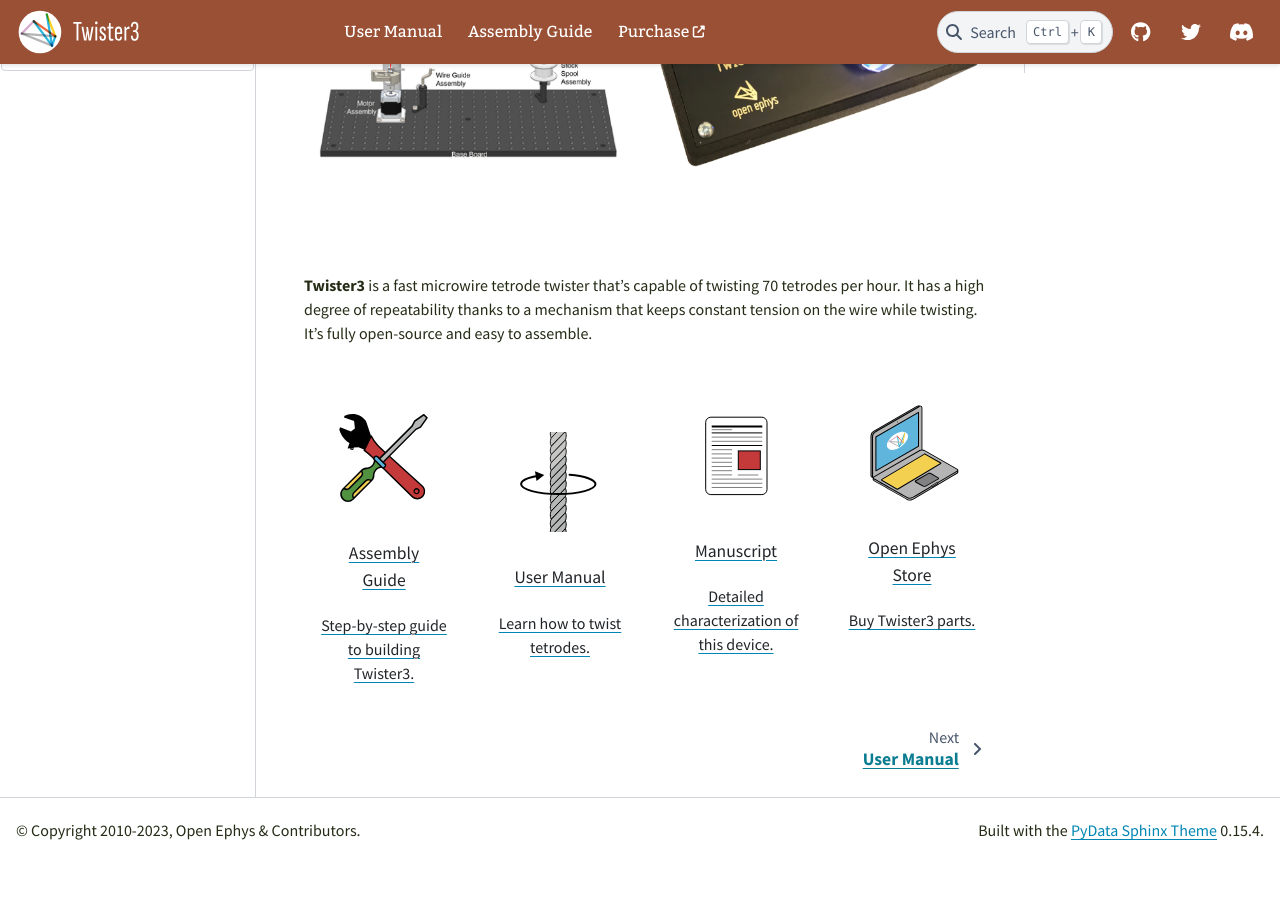
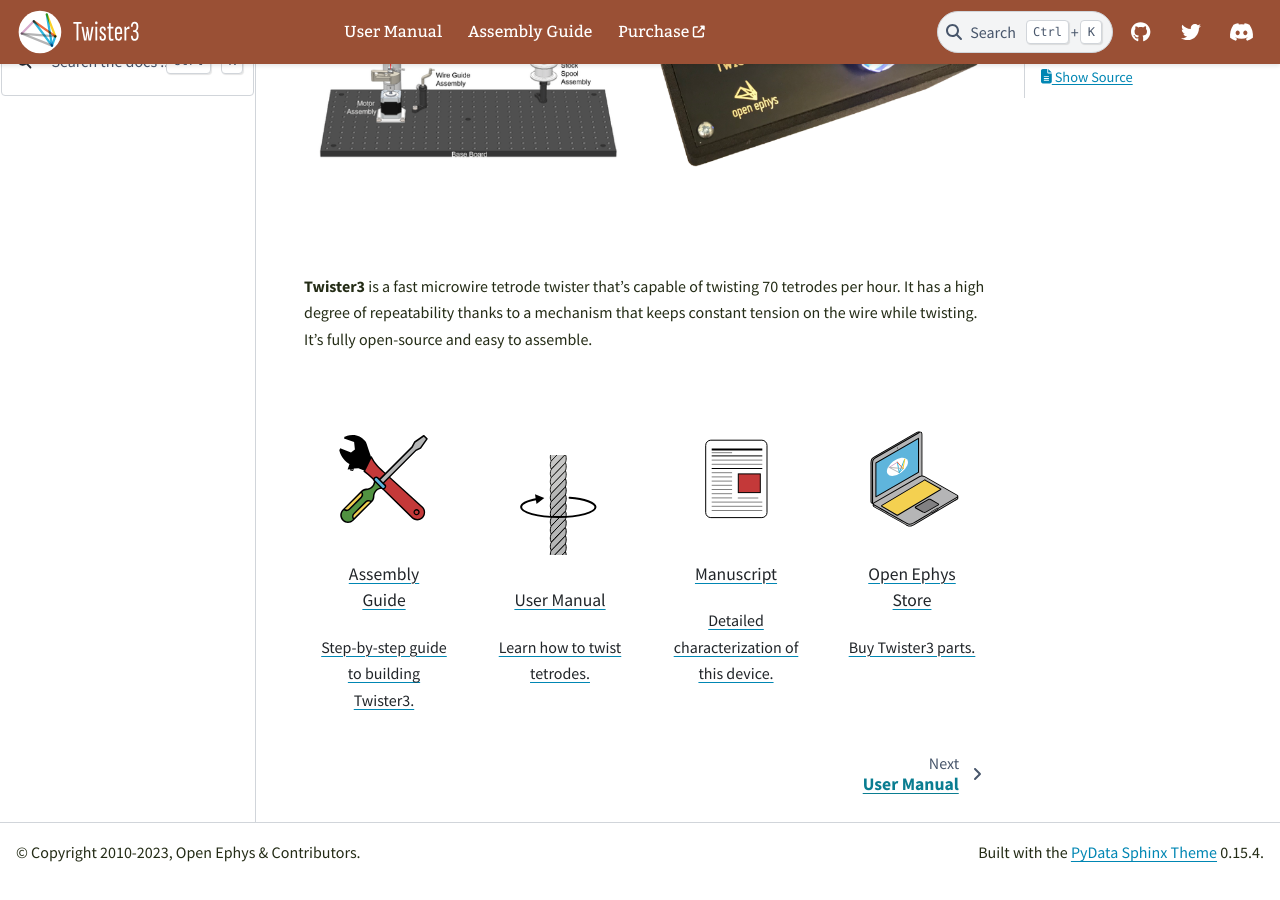
Before and after one commit to open-ephys/twister3-docs, a Sphinx documentation site: the page built from source/index.rst, in a window 1280 px wide and 900 px high, scrolled down 271 px. Built offline with Sphinx 7.4.7 and the PyData theme 0.15.4, drawn with Linux system fonts in a browser that asks for light colours; before the commit the page ends 1148 px from its top, so only the background shows below that.

Commit message:
Update theme overries

```diff
--- a/source/_static/theme_overrides.css
+++ b/source/_static/theme_overrides.css
@@ -338,17 +338,6 @@
   margin-top: 2em;
 }
 
-/* list line spacing */
-/* ol.simple {
-  margin-bottom: 1em;
-}
-
-
-
-ul.simple {
-  margin-bottom: 1em;
-}
-*/
 ul,
 ol,
 h1,
@@ -359,13 +348,6 @@
 h6 {
   line-height: 1.5;
   margin-bottom: 0.7em;
-}
-
-/* List items in main area, but not in side bars */
-body > li,
-p {
-  line-height: 1.5;
-  margin: 0.3em 0;
 }
 
 /* ensure images stay within the column bounds*/
```
